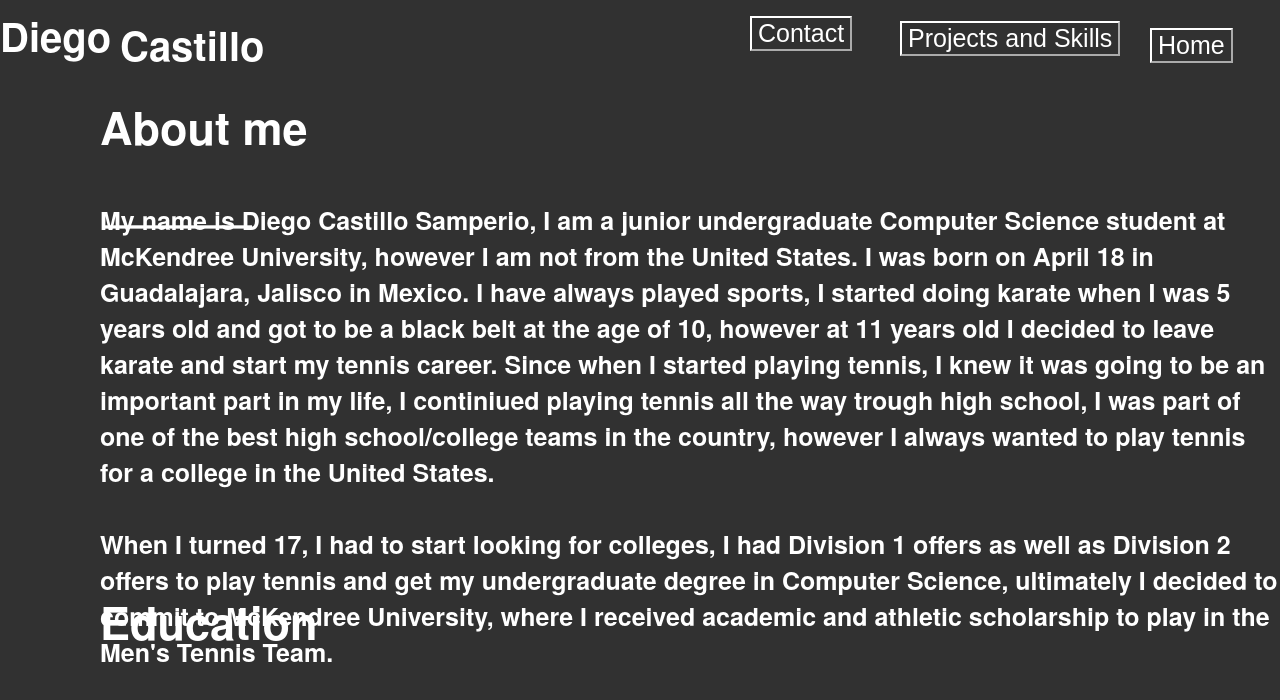
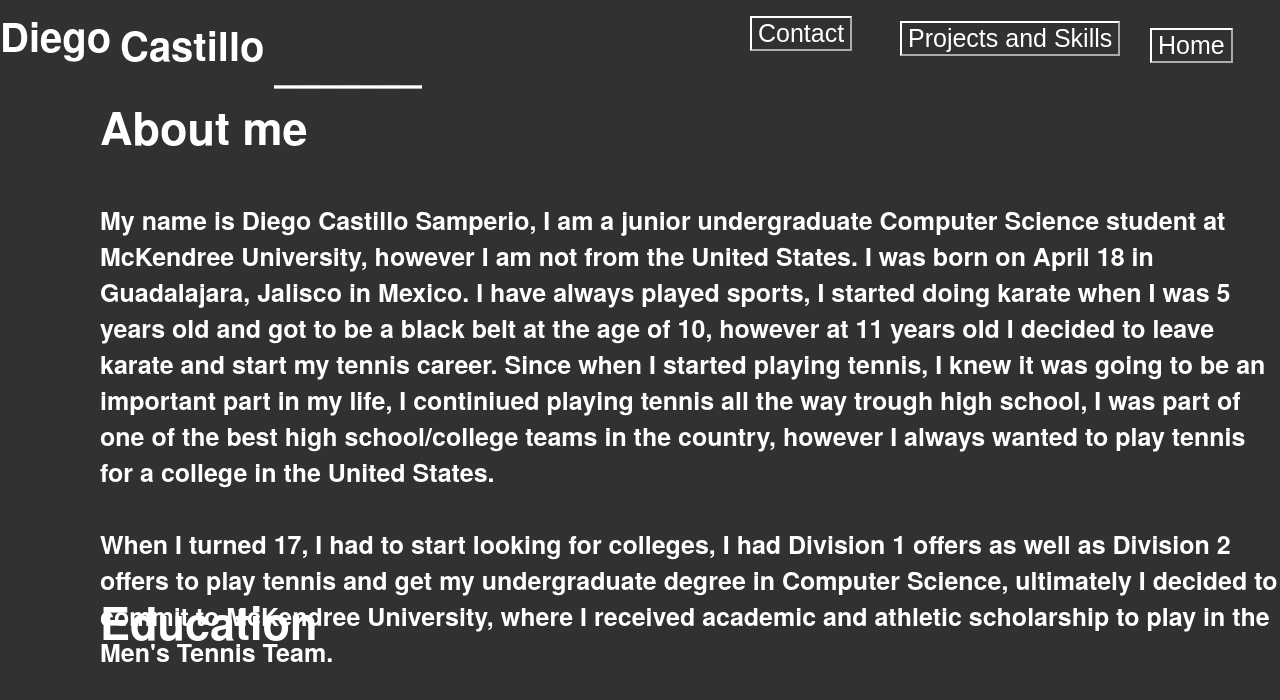
Before and after one commit to D1EFG0/portfoliowebsite5, a plain HTML site: page aboutme.html in a window 1280 px wide. Drawn offline with Linux system fonts and the light colour scheme.

Commit message:
Update aboutmedesignsv2.css

```diff
--- a/aboutmedesignsv2.css
+++ b/aboutmedesignsv2.css
@@ -17,8 +17,8 @@
 
 #imagen4{
 	position: relative;
-	top: -400px;
-	right: -50px;
+	top: -540px;
+	right: -220px;
 }
 
 #home_button1{
```
